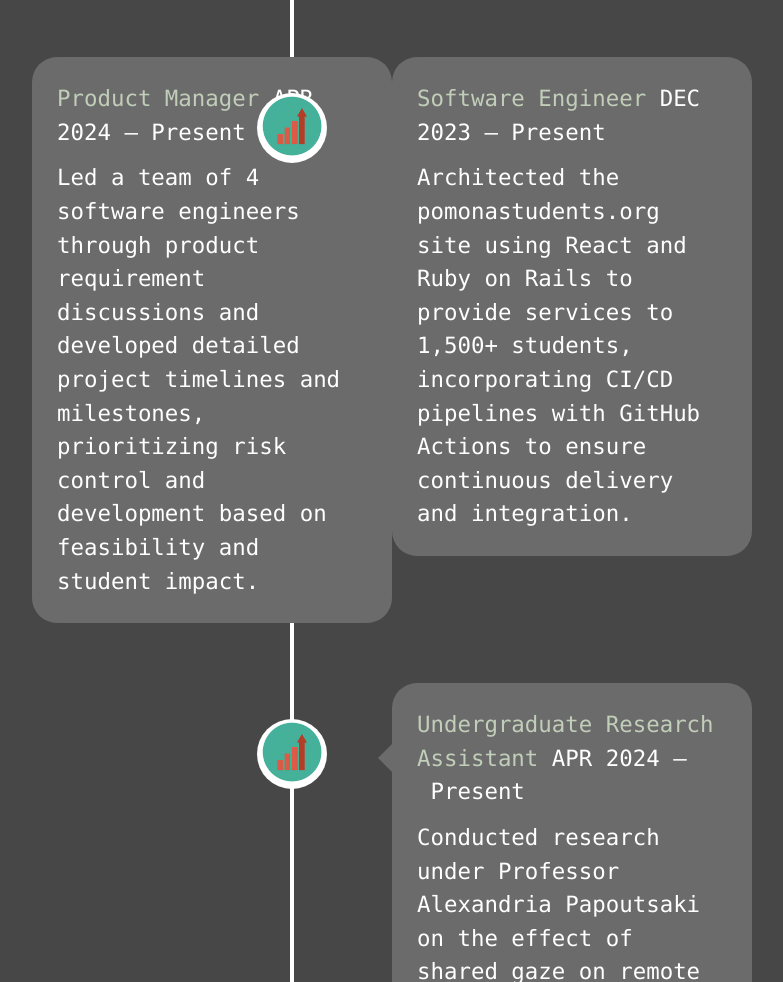
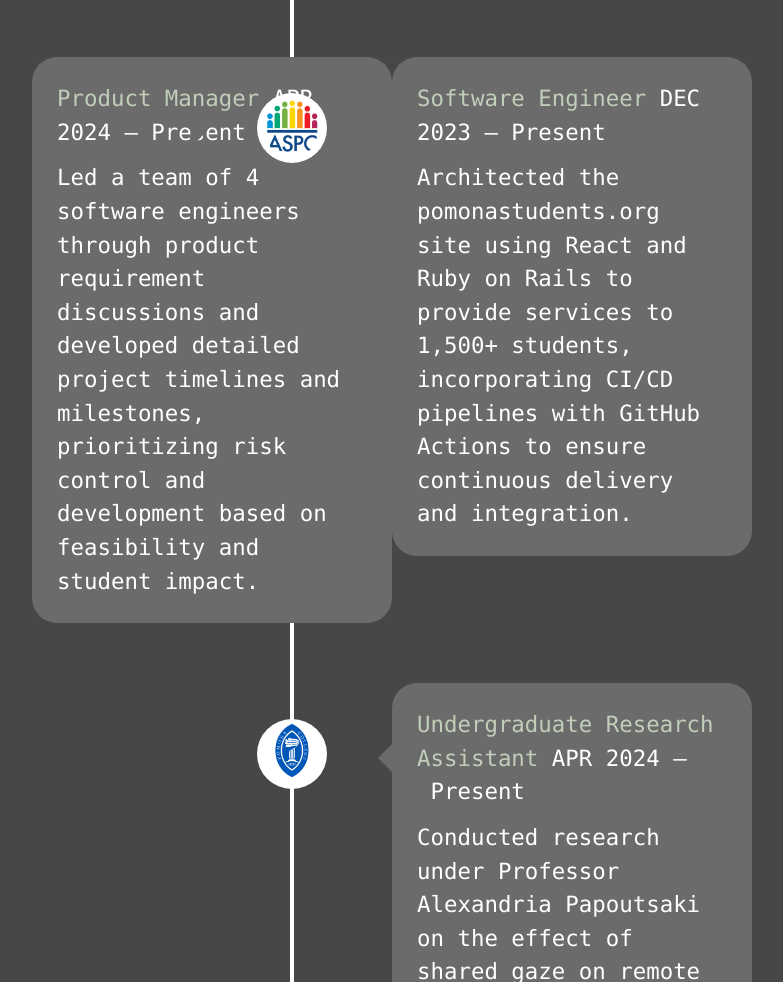
Before and after one commit to calebskim/calebskim.github.io, a plain HTML site: page index.html in a window 1280 px wide. Shown: the part 2229-3211 px from the top of the page, without its empty margins (348-1131 px from the left). Drawn offline with nearby package versions, Linux system fonts and the light colour scheme.

Commit message:
some fixes

```diff
--- a/index.html
+++ b/index.html
@@ -137,6 +137,7 @@
                             Led a team of 4 software engineers through product requirement discussions and developed detailed project timelines and milestones, prioritizing risk control and development based on feasibility and student impact.
                         </p>
                     </section>
+                    <div class="triangle-right"></div>
 
                     <section>
                         <div class="time__details">
@@ -151,7 +152,7 @@
                     <div class="triangle-left"></div>
                 </div>
                 <div data-aos="zoom-out" data-aos-duration="2000" class="circle-left"></div>
-                <img data-aos="flip-left" data-aos-duration="1500" class="bc-logo" src="lombard.jpeg">
+                <img data-aos="flip-left" data-aos-duration="1500" class="bc-logo" src="aspc.png">
             </div>
             <!-- Item 3 -->
             <div class="experience__container time__wrapper">
@@ -170,7 +171,7 @@
                     <div class="triangle-left"></div>
                 </div>
                 <div data-aos="zoom-out" data-aos-duration="2000" class="circle-left"></div>
-                <img data-aos="flip-left" data-aos-duration="1500" class="bc-logo" src="lombard.jpeg">
+                <img data-aos="flip-left" data-aos-duration="1500" class="bc-logo" src="pomona.jpeg">
             </div>
             <!-- Item 4 -->
             <div class="experience__container time__wrapper">
```
Also changed, not shown: aspc.png (added).
